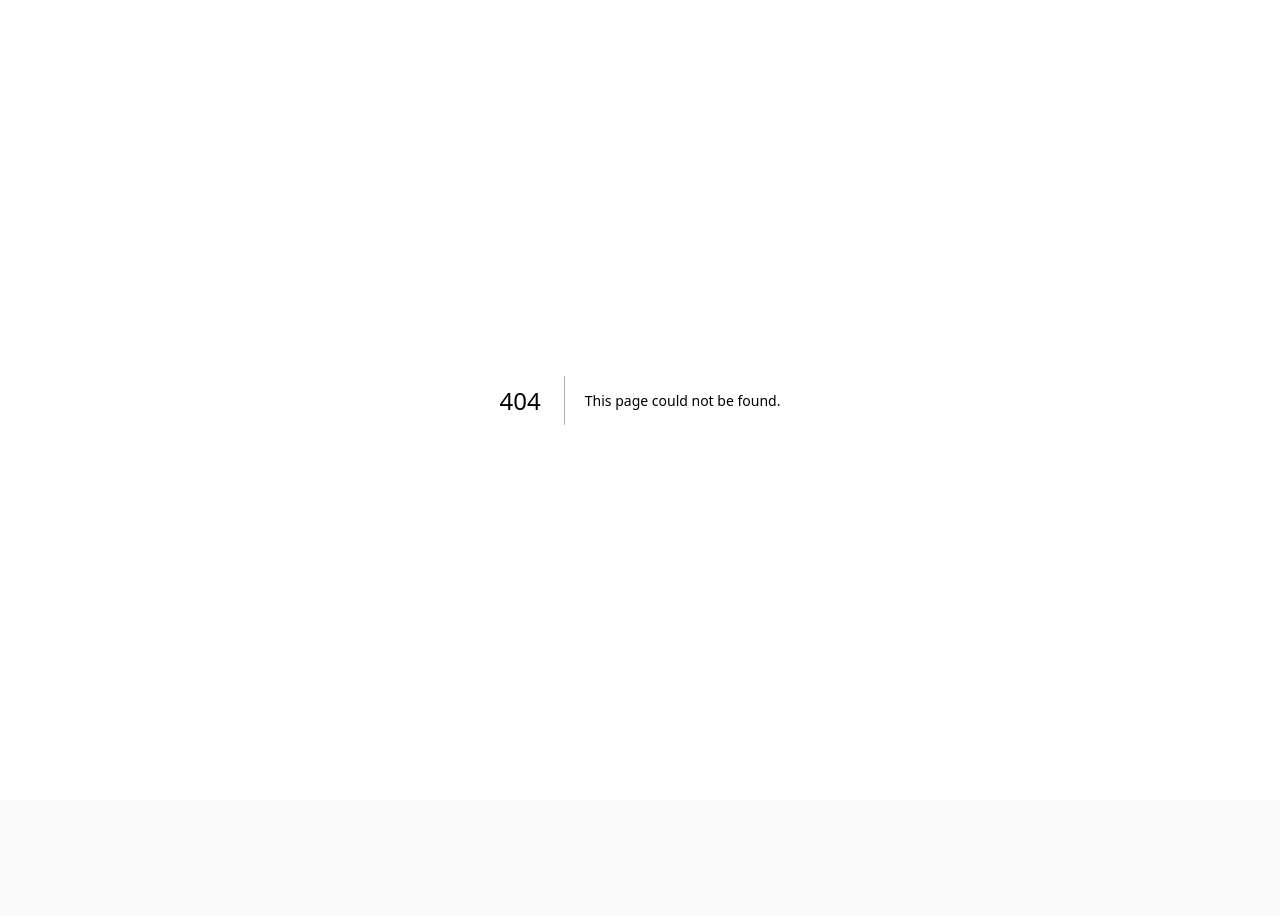
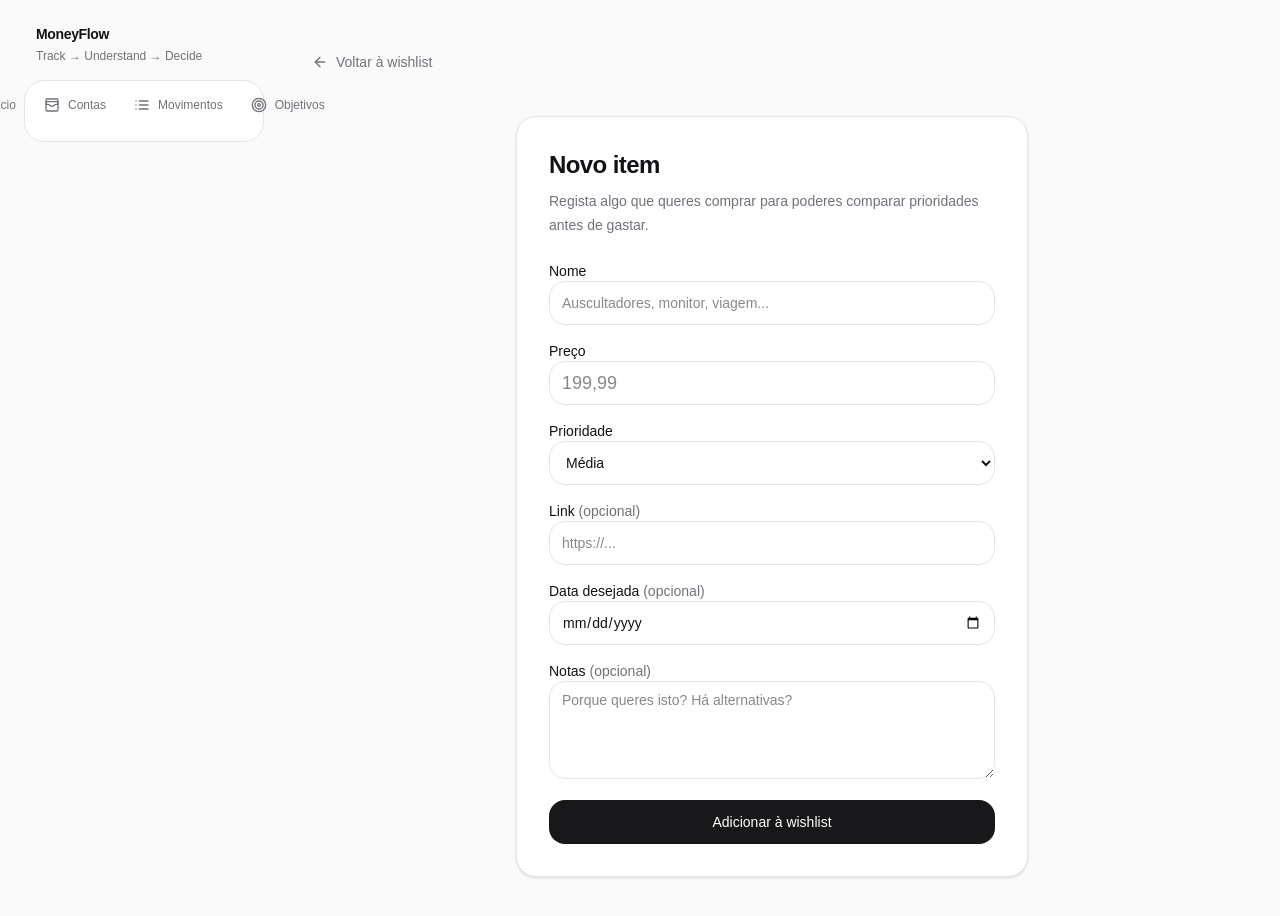
Before and after one commit to martimfm1/MoneyFlow, a Next.js app: page /dashboard/wishlist/new in a window 1280 px wide. Before the commit this address had no page. Shown: the top 916 px of the page. Before the commit the page ends 800 px from the top, so only its background shows below. Built offline with nearby package versions, Linux system fonts and the light colour scheme.

Commit message:
feat: add wishlist item form

```diff
--- /dev/null
+++ b/app/dashboard/wishlist/new/page.tsx
@@ -0,0 +1,61 @@
+import Link from 'next/link'
+import { ArrowLeft } from 'lucide-react'
+import { Button } from '@/components/ui/button'
+import { createWishlistItem } from '../actions'
+
+export default async function NewWishlistItemPage({ searchParams }: { searchParams: Promise<{ error?: string }> }) {
+  const params = await searchParams
+
+  return (
+    <main className="min-h-screen">
+      <div className="moneyflow-shell py-6 sm:py-10">
+        <Link href="/dashboard/wishlist" className="inline-flex min-h-11 items-center gap-2 text-sm font-medium text-[hsl(var(--muted-foreground))]">
+          <ArrowLeft className="size-4" /> Voltar à wishlist
+        </Link>
+        <section className="mx-auto mt-8 max-w-lg rounded-[var(--radius-lg)] border bg-[hsl(var(--surface))] p-6 shadow-sm sm:p-8">
+          <h1 className="text-2xl font-semibold tracking-tight">Novo item</h1>
+          <p className="mt-2 text-sm leading-6 text-[hsl(var(--muted-foreground))]">Regista algo que queres comprar para poderes comparar prioridades antes de gastar.</p>
+          {params.error ? <p className="mt-4 rounded-[var(--radius-md)] bg-[hsl(var(--danger)/0.08)] px-3 py-2 text-sm">{params.error}</p> : null}
+
+          <form action={createWishlistItem} className="mt-6 space-y-4">
+            <label className="block space-y-2 text-sm font-medium">
+              <span>Nome</span>
+              <input name="name" required maxLength={120} placeholder="Auscultadores, monitor, viagem..." className="min-h-11 w-full rounded-[var(--radius-md)] border bg-transparent px-3 outline-none" />
+            </label>
+
+            <label className="block space-y-2 text-sm font-medium">
+              <span>Preço</span>
+              <input name="price" type="number" inputMode="decimal" step="0.01" min="0" required placeholder="199,99" className="min-h-11 w-full rounded-[var(--radius-md)] border bg-transparent px-3 text-lg outline-none" />
+            </label>
+
+            <label className="block space-y-2 text-sm font-medium">
+              <span>Prioridade</span>
+              <select name="priority" defaultValue="medium" className="min-h-11 w-full rounded-[var(--radius-md)] border bg-[hsl(var(--surface))] px-3 outline-none">
+                <option value="high">Alta</option>
+                <option value="medium">Média</option>
+                <option value="low">Baixa</option>
+              </select>
+            </label>
+
+            <label className="block space-y-2 text-sm font-medium">
+              <span>Link <span className="font-normal text-[hsl(var(--muted-foreground))]">(opcional)</span></span>
+              <input name="url" type="url" placeholder="https://..." className="min-h-11 w-full rounded-[var(--radius-md)] border bg-transparent px-3 outline-none" />
+            </label>
+
+            <label className="block space-y-2 text-sm font-medium">
+              <span>Data desejada <span className="font-normal text-[hsl(var(--muted-foreground))]">(opcional)</span></span>
+              <input name="desiredDate" type="date" className="min-h-11 w-full rounded-[var(--radius-md)] border bg-transparent px-3 outline-none" />
+            </label>
+
+            <label className="block space-y-2 text-sm font-medium">
+              <span>Notas <span className="font-normal text-[hsl(var(--muted-foreground))]">(opcional)</span></span>
+              <textarea name="notes" maxLength={1000} rows={4} placeholder="Porque queres isto? Há alternativas?" className="w-full rounded-[var(--radius-md)] border bg-transparent px-3 py-2 outline-none" />
+            </label>
+
+            <Button type="submit" className="w-full">Adicionar à wishlist</Button>
+          </form>
+        </section>
+      </div>
+    </main>
+  )
+}
```
